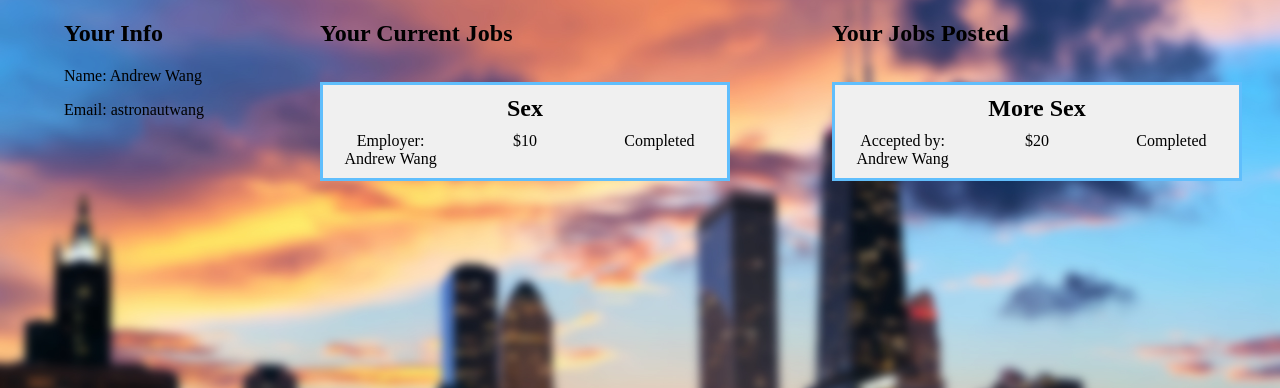
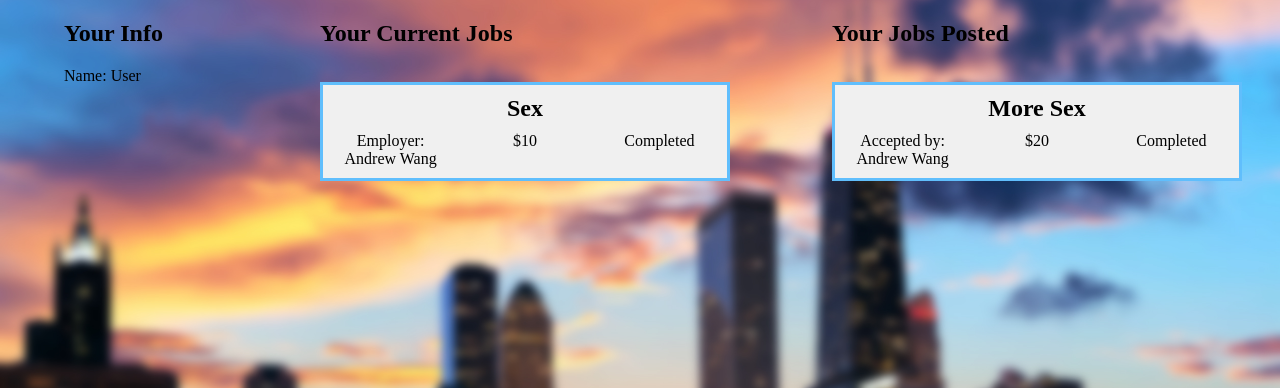
Before and after one commit to ShivamSarodia/TaskMarket, a Flask app: template templates/profile.html in a window 1280 px wide. Shown: the part 49-437 px from the top of the page. Run offline with Flask 2, Linux system fonts and the light colour scheme; the template is opened without the code that fills it: most values are stand-ins (such as "Sample title", 1, 10 or a date in 2020); some libraries are stand-ins or nearby versions.

Commit message:
Working on profile backend

```diff
--- a/main.py
+++ b/main.py
@@ -1,4 +1,4 @@
-from flask import Flask, render_template, request, g
+from flask import Flask, render_template, request, g, make_response
 import sqlite3
 
 app = Flask(__name__)
@@ -25,11 +25,9 @@ def create_task():
 
 @app.route("/profile")
 def profile():
-    return render_template('profile.html')
-
-@app.route("/fakemap")
-def fakemap():
-    return render_template('fakemap.html')
+    uid = request.cookies.get('uid')
+    fullname = query_db("select * from users where fb_user_id = ?", [uid], True)['fullName']
+    return render_template("profile.html", fullname=fullname)
 
 @app.route("/login-back", methods = ['POST'])
 def login():
@@ -43,10 +41,12 @@ def login():
               print("Adding new user")
               query_db("insert into users (fb_user_id, fullname) values (?, ?)", [uid, fullname])
 
-        return "success"
+        resp = make_response("success")
+        resp.set_cookie("uid", uid)
+        return resp
     else:
         print("Not a POST")
-    return ""
+        return ""
 
 @app.route("/make-task-back", methods = ['POST'])
 def make_task():
--- a/templates/profile.html
+++ b/templates/profile.html
@@ -31,8 +31,7 @@
       <div id="personal-info">
         <h2>Your Info</h2>
 
-        <p>Name: Andrew Wang</p>
-        <p>Email: astronautwang</p>
+        <p>Name: {{ fullname }}</p>
       </div>
     </div>
 
```
